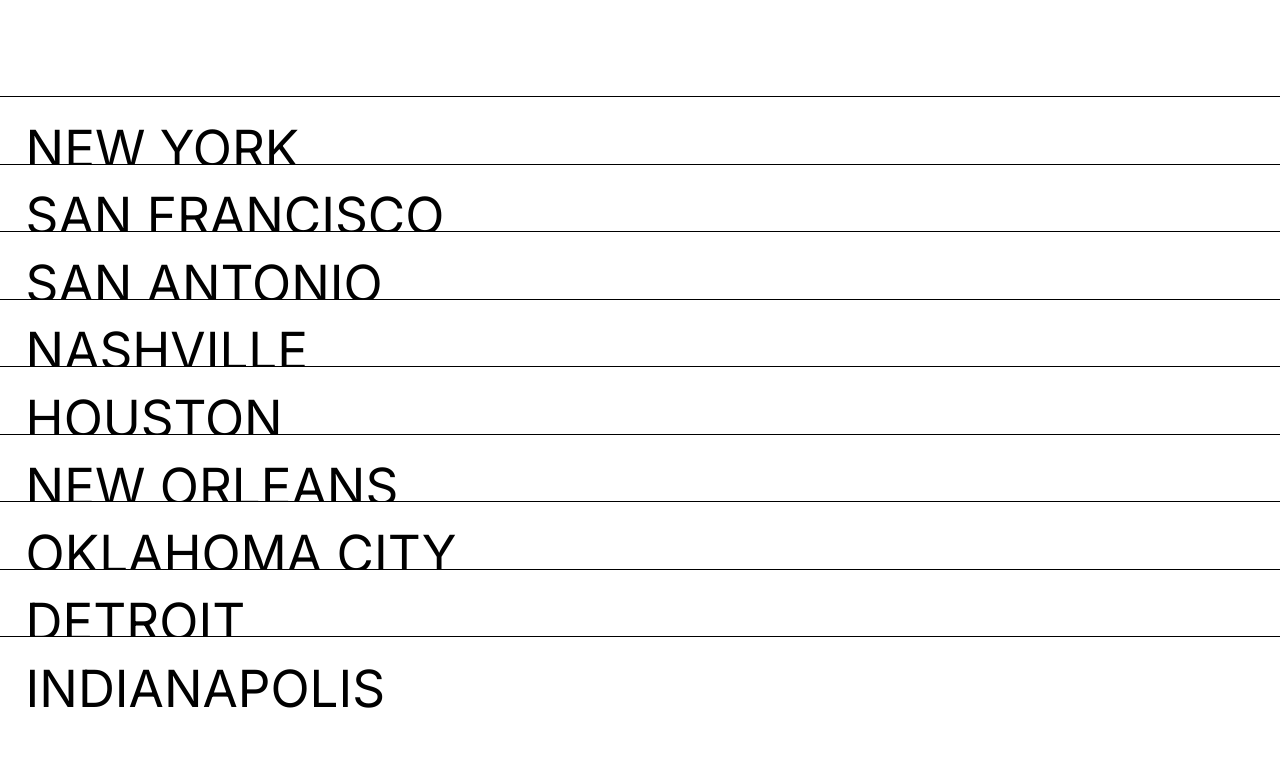
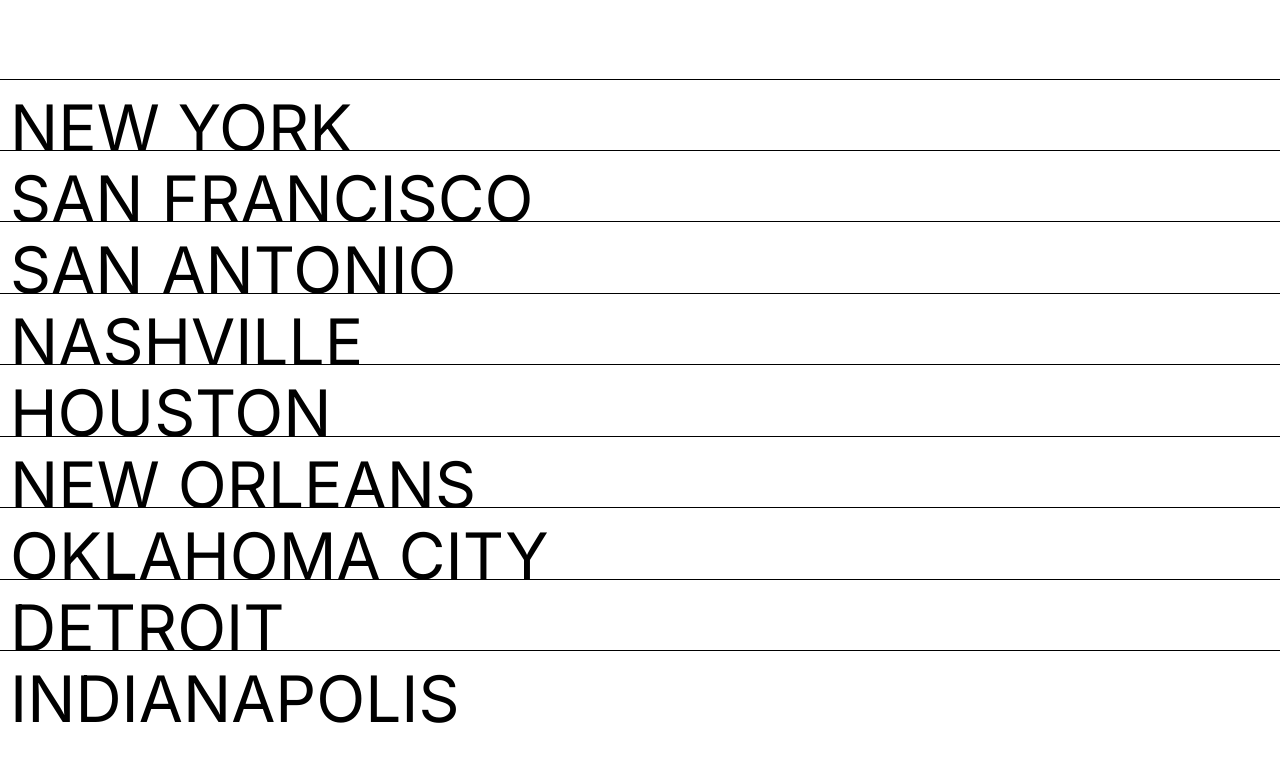
Before and after one commit to Andriikryl/text-animation, a Next.js app: page / in a window 1280 px wide. Shown: the top 762 px of the page. Built offline with nearby package versions, Linux system fonts and the light colour scheme.

Commit message:
add gsap animation

```diff
--- a/package.json
+++ b/package.json
@@ -11,6 +11,7 @@
   "dependencies": {
     "eslint": "8.42.0",
     "eslint-config-next": "13.4.4",
+    "gsap": "^3.11.5",
     "next": "13.4.4",
     "react": "18.2.0",
     "react-dom": "18.2.0"
--- a/src/app/page.js
+++ b/src/app/page.js
@@ -1,63 +1,86 @@
+"use client";
+
 import styles from "./page.module.css";
+import gsap from "gsap";
 
 const projects = [
   {
     title: "New York",
     color: "#F06318",
-    id: 1,
   },
   {
     title: "San Francisco",
     color: "#DCF018",
-    id: 2,
   },
   {
     title: "San Antonio",
     color: "#18F0E8",
-    id: 3,
   },
   {
     title: "Nashville",
     color: "#8C0CF0",
-    id: 4,
   },
   {
     title: "Houston",
     color: "#F0183C",
-    id: 5,
   },
   {
     title: "New Orleans",
     color: "#F0BA18",
-    id: 6,
   },
   {
     title: "Oklahoma City",
     color: "#0C34F0",
-    id: 7,
   },
   {
     title: "Detroit",
     color: "#0CBCF0",
-    id: 8,
   },
   {
     title: "Indianapolis",
     color: "#91F018",
-    id: 9,
   },
 ];
 
+//https://anacuna.com/
+
 export default function Home() {
+  const manageMouseEnter = (e, index) => {
+    gsap.to(e.target, {
+      top: "-2vw",
+      backgroundColor: projects[index].color,
+      duration: 0.3,
+    });
+  };
+
+  const manageMouseLeave = (e, index) => {
+    gsap.to(e.target, {
+      top: "0",
+      backgroundColor: "white",
+      duration: 0.3,
+      delay: 0.1,
+    });
+  };
+
   return (
-    <main className={styles.main}>
+    <div className={styles.container}>
+      <div className={styles.projectContainer}>
         {projects.map((project, index) => {
           return (
-          <div key={project.id}>
+            <div
+              onMouseEnter={(e) => {
+                manageMouseEnter(e, index);
+              }}
+              onMouseLeave={(e) => {
+                manageMouseLeave(e, index);
+              }}
+              key={index}
+            >
               <p>{project.title}</p>
             </div>
           );
         })}
-    </main>
+      </div>
+    </div>
   );
 }
--- a/src/app/page.module.css
+++ b/src/app/page.module.css
@@ -1,21 +1,26 @@
-.main {
+.container {
     display: flex;
-    flex-direction: column;
+    height: 100vh;
     align-items: center;
-    justify-content: center;
-    height: 100vh;
-}
+  }
 
-.main div {
+  .projectContainer{
+    position: relative;
     width: 100%;
+  }
+
+  .projectContainer div{
     border-top: 1px solid black;
-    padding: 1vw;
-    padding-inline-start: 2vw;
-    margin-bottom: -2.8vw;
+    cursor: pointer;
+    position: relative;
+    margin-bottom: -2vw;
     background-color: white;
-}
+  }
 
-.main div p{
-    font-size: 4vw;
+  .projectContainer div p{
+    margin: 0px;
+    font-size: 5vw;
+    padding-left: 10px;
     text-transform: uppercase;
-}
+    pointer-events: none;
+  }
```
Also changed, not shown: 1 other file (tests, documents, lock files or other folders). Lines whose indentation alone changed are shown as unchanged.
